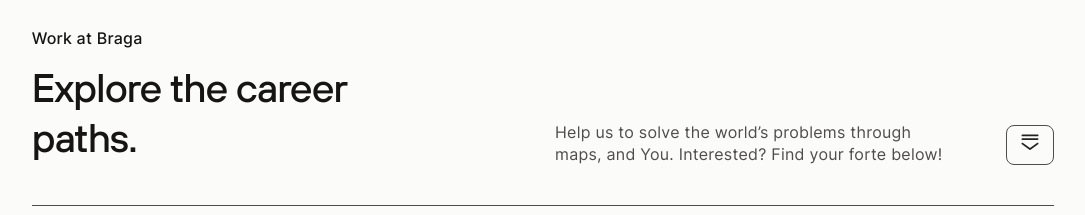
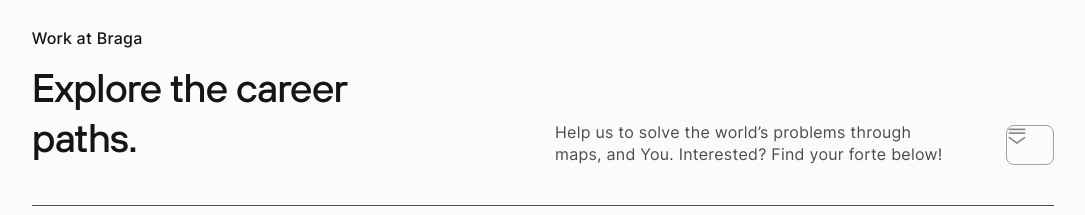
Before and after one commit to FelineJTD/braga-technologies-main-site, a Next.js app: page /company/career in a window 1280 px wide. Shown: the part 1900-2115 px from the top of the page, without its empty margins (97-1182 px from the left). Built offline with nearby package versions, Linux system fonts and the light colour scheme.

Commit message:
update job section button

```diff
--- a/components/section-jobs.js
+++ b/components/section-jobs.js
@@ -80,9 +80,9 @@ export default function JobsSection({jobs}) {
         <h2>Explore the career paths.</h2>
       </div>
       <p className='col-start-7 col-span-4 self-end text-gray-600'>Help us to solve the world’s problems through maps, and You. Interested? Find your forte below!</p>
-      <button className='self-end border-gray-600 hover:bg-gray-200 duration-200 w-12 h-10 p-0 justify-self-end' onClick={() => setIsOpen(!isOpen)}>
+      <div className='self-end border border-gray-600 w-12 h-10 p-0 justify-self-end opacity-50 rounded-lg'>
         <Image src='/navbar/ic-arrow-left.svg' alt='drop down icon' width={20} height={20} />
-      </button>
+      </div>
 
       <div className={`${isOpen? 'max-h-fit' : 'max-h-0'} duration-500 col-start-2 col-span-10 overflow-hidden max-w-full`}>
         <div className='flex py-3 w-full border-y-[1px] border-gray-600 mt-10 md:my-10'>
```
